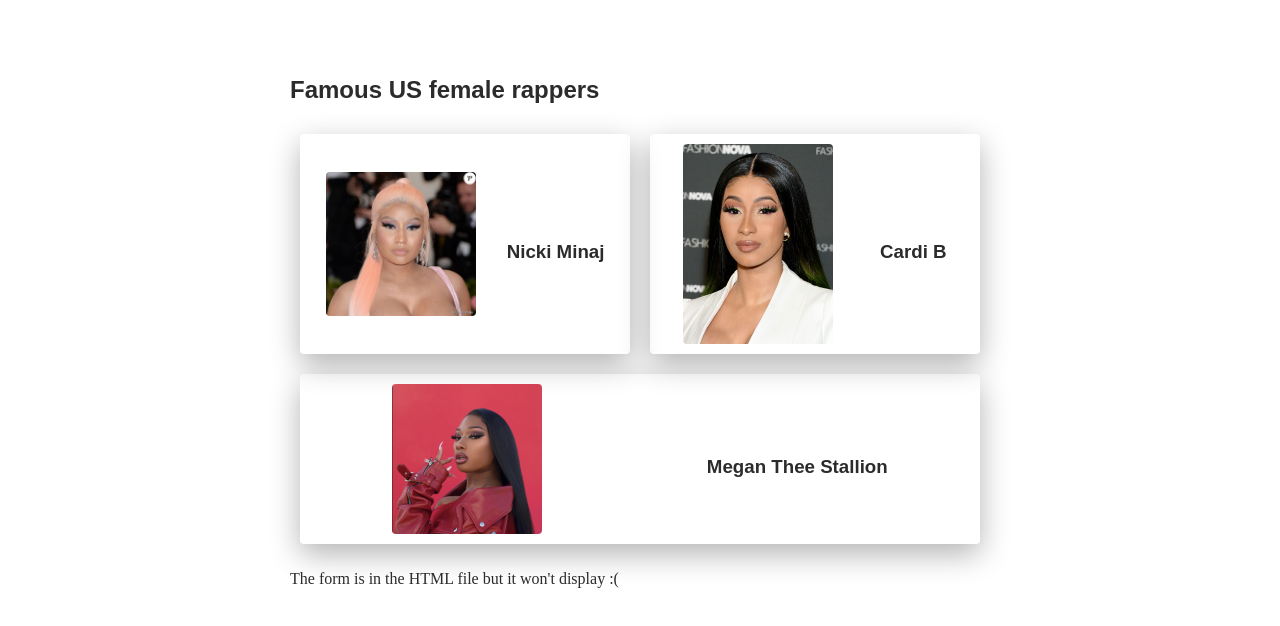
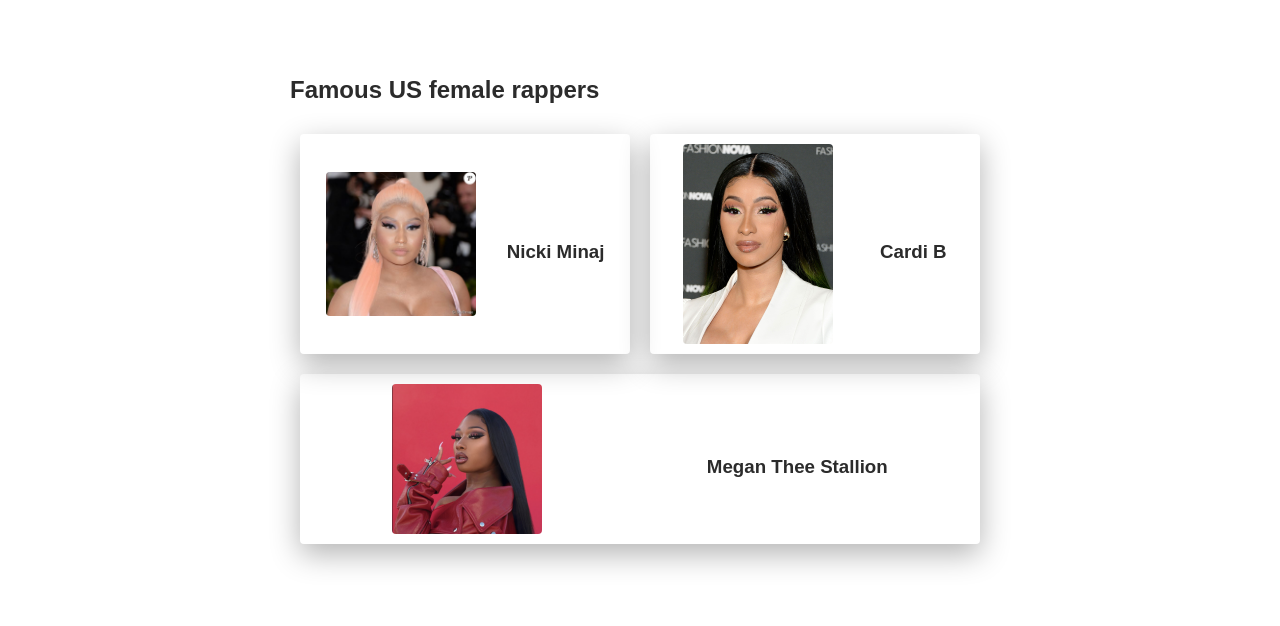
Before and after one commit to lydialovesmaxou/my-website, a plain HTML site: page index.html in a window 1280 px wide. Shown: the part 504-1130 px from the top of the page. Drawn offline with Linux system fonts and the light colour scheme; a script that the page names is missing; a web font is replaced by a local one.

Commit message:
Update index.html

```diff
--- a/index.html
+++ b/index.html
@@ -38,7 +38,6 @@
                 </div>
 
             </div>
-            <p style="align-items: center;">The form is in the HTML file but it won't display :(</p>
         </div>
 
         <div id="form">
```
